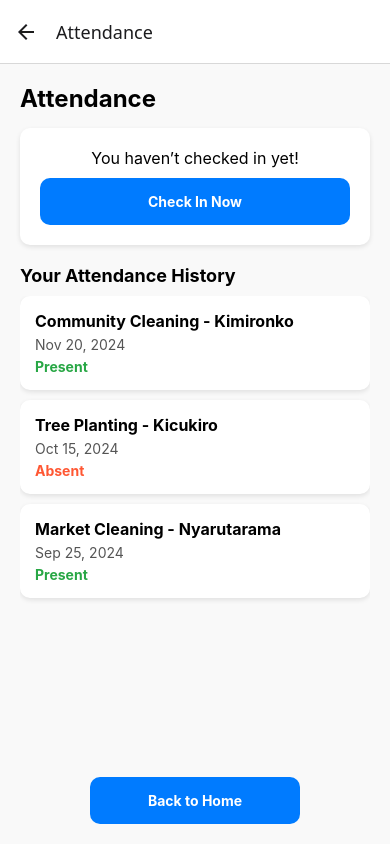
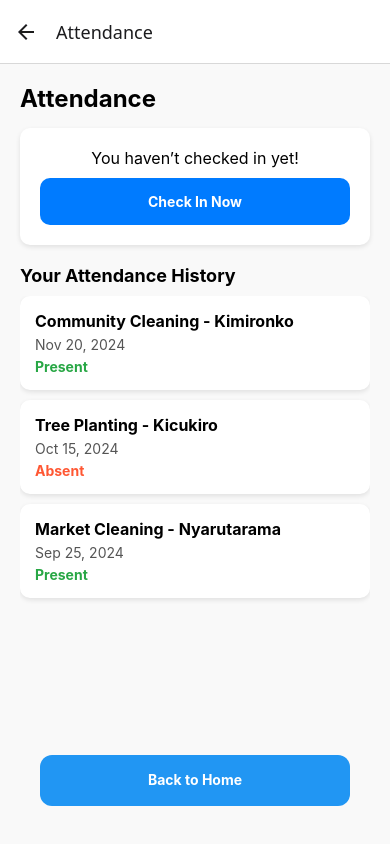
Before and after one commit to Baudoin10/Umuganda, a React Native app: screen /Attendance in a window 390 px wide. Built offline with nearby package versions, Linux system fonts and the light colour scheme.

Commit message:
fixed pages

```diff
--- a/Screens/Attendance.jsx
+++ b/Screens/Attendance.jsx
@@ -166,12 +166,15 @@ const styles = StyleSheet.create({
     fontWeight: "bold",
   },
   backButton: {
-    marginTop: 20,
-    padding: 15,
-    backgroundColor: "#007BFF",
-    borderRadius: 10,
-    alignSelf: "center",
-    width: "60%",
+    margin: 20,
+    paddingVertical: 16,
+    backgroundColor: "#2196F3",
+    borderRadius: 12,
+    shadowColor: "#2196F3",
+    shadowOffset: {
+      width: 0,
+      height: 2,
+    }
   },
   backButtonText: {
     color: "#fff",
--- a/Screens/Participation.jsx
+++ b/Screens/Participation.jsx
@@ -169,12 +169,15 @@ const styles = StyleSheet.create({
     fontWeight: "bold",
   },
   backButton: {
-    marginTop: 20,
-    padding: 15,
-    backgroundColor: "#007BFF",
-    borderRadius: 10,
-    alignSelf: "center",
-    width: "60%",
+   margin: 20,
+    paddingVertical: 16,
+    backgroundColor: "#2196F3",
+    borderRadius: 12,
+    shadowColor: "#2196F3",
+    shadowOffset: {
+      width: 0,
+      height: 2,
+    }
   },
   backButtonText: {
     color: "#fff",
```
Lines whose indentation alone changed are shown as unchanged.
